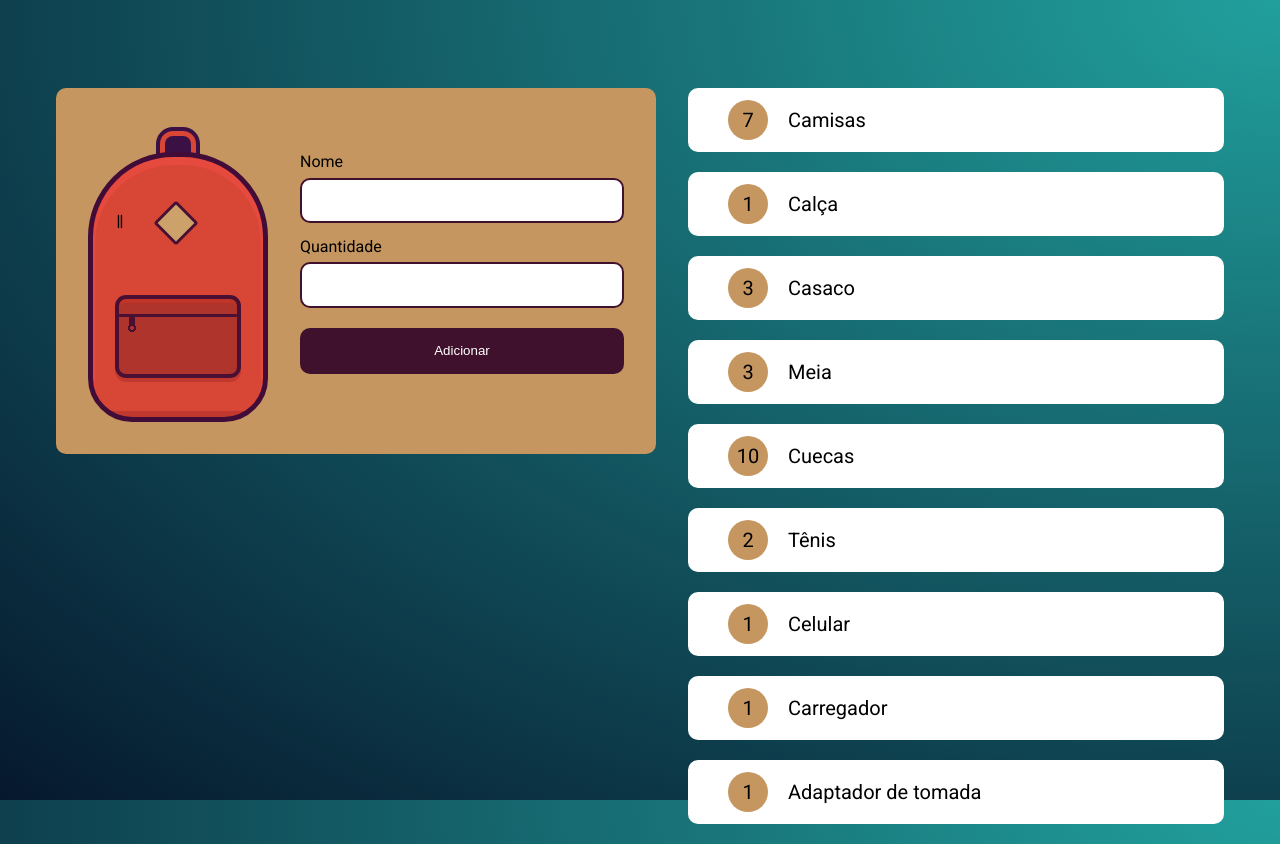
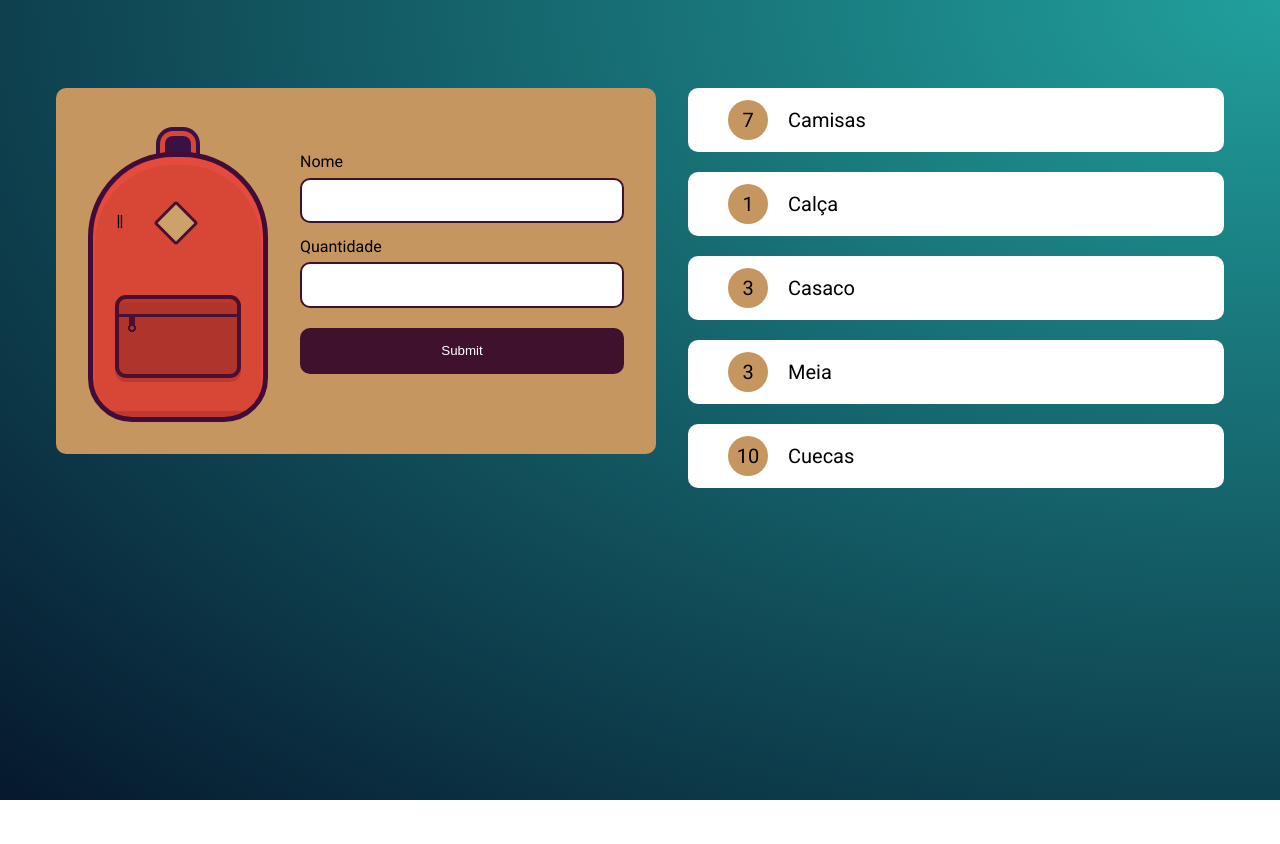
Before and after one commit to Gunga-16/Mochila-de-Viagem, a plain HTML site: page index.html in a window 1280 px wide. After the commit the page ends 800 px from the top, so only its background shows below. Drawn offline with Linux system fonts and the light colour scheme.

Commit message:
Update index.html
---

```diff
--- a/index.html
+++ b/index.html
@@ -15,26 +15,24 @@
     <main class="conteudo">
         <div class="principal">
             <div class="mochila"></div>
-            <form action="" class="adicionar" id="novoItem">
+            <form action="" class="adicionar" id="novo_item">
                 <label for="item">Nome</label>
                 <input type="text" name="nome" id="nome">
                 <label for="item">Quantidade</label>
                 <input type="number" name="quantidade" id="quantidade">
-                <input type="submit" value="Adicionar" class="cadastrar">
+                <input type="submit" name="Adicionar" class="cadastrar">
             </form>
         </div>
 
-        <ul class="lista">
+        <ul class="lista" id="lista">
             <li class="item"><strong>7</strong>Camisas</li>
             <li class="item"><strong>1</strong>Calça</li>
             <li class="item"><strong>3</strong>Casaco</li>
             <li class="item"><strong>3</strong>Meia</li>
             <li class="item"><strong>10</strong>Cuecas</li>
-            <li class="item"><strong>2</strong>Tênis</li>
-            <li class="item"><strong>1</strong>Celular</li>
-            <li class="item"><strong>1</strong>Carregador</li>
-            <li class="item"><strong>1</strong>Adaptador de tomada</li>
         </ul>
     </main>
+
+    <script src="js/main.js"></script>
 </body>
 </html>
```
